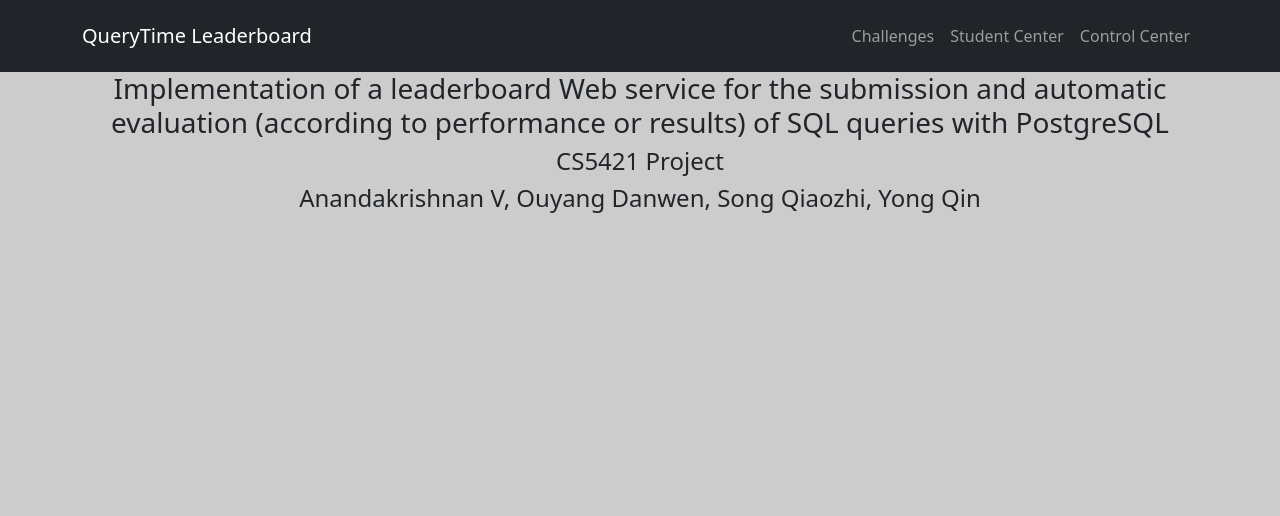
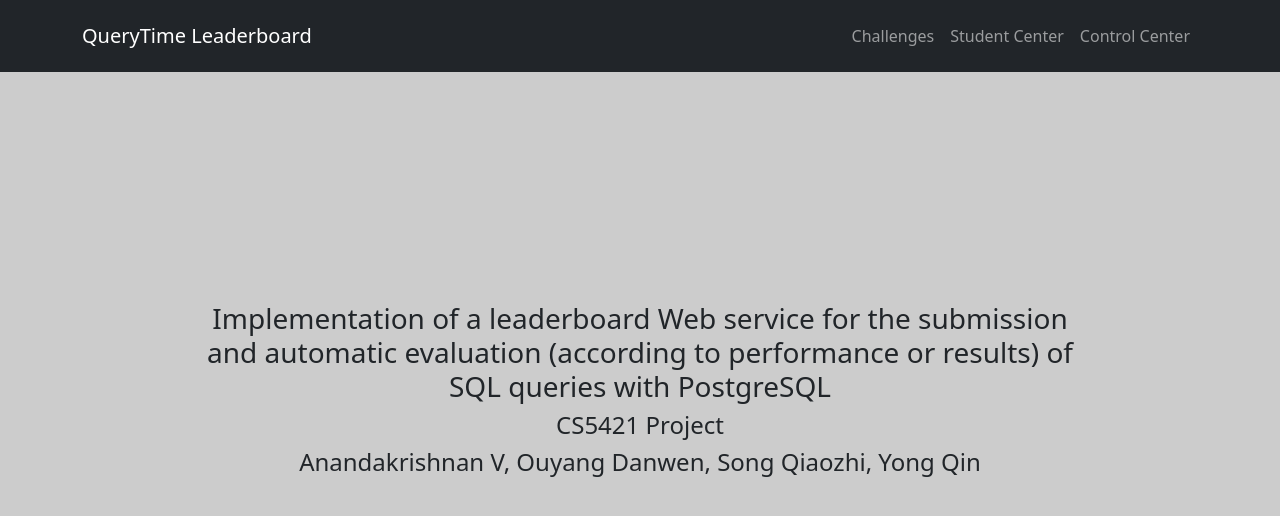
Before and after one commit to AnandakrishnanV/CS5421-QueryTimeLeaderboard, a React (Create React App) app in the folder FrontEnd/: page /StudentCentre in a window 1280 px wide. Shown: the top 516 px of the page. Built offline with nearby package versions, Linux system fonts and the light colour scheme.

Commit message:
final css changes

```diff
--- a/FrontEnd/src/App.css
+++ b/FrontEnd/src/App.css
@@ -1,3 +1,9 @@
 body {
   background-color: #cccccc;
   }
+
+  .text-container {
+    margin: auto;
+    margin-top: 18%;
+    width: 70%;
+  }
--- a/FrontEnd/src/App.js
+++ b/FrontEnd/src/App.js
@@ -4,7 +4,7 @@
 
   return (
     <div>
-    <div className="container">
+    <div className="text-container">
         <h3  className="text-center">Implementation of a leaderboard Web service for the submission and automatic evaluation (according to performance or results) of SQL queries with PostgreSQL</h3>
         <h4 className="text-center">CS5421 Project</h4>
         <h4 className="text-center">Anandakrishnan V, Ouyang Danwen, Song Qiaozhi, Yong Qin </h4>
--- a/FrontEnd/src/pages/ChallengeOne.jsx
+++ b/FrontEnd/src/pages/ChallengeOne.jsx
@@ -130,9 +130,9 @@
       return (
         <div>
           <Card className="error-card text-center">
-            <Card.Header as="h5">Set This Challenge as Inactive</Card.Header>
+            <Card.Header as="h5">Deactivate This Challengee</Card.Header>
             <Card.Body>
-              <Button onClick={inactivateChallenge}>Inactivate</Button>
+              <Button onClick={inactivateChallenge}>Deactivate</Button>
             </Card.Body>
           </Card>
         </div>
@@ -142,7 +142,7 @@
         <div>
           <Card className="error-card text-center">
             <Card.Body>
-              <h5>This challenge is already set as Inactive</h5>
+              <h5>This challenge is already Deactivated</h5>
             </Card.Body>
           </Card>
         </div>
```
